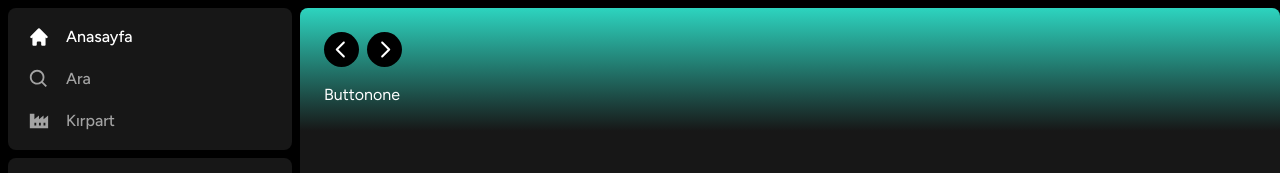
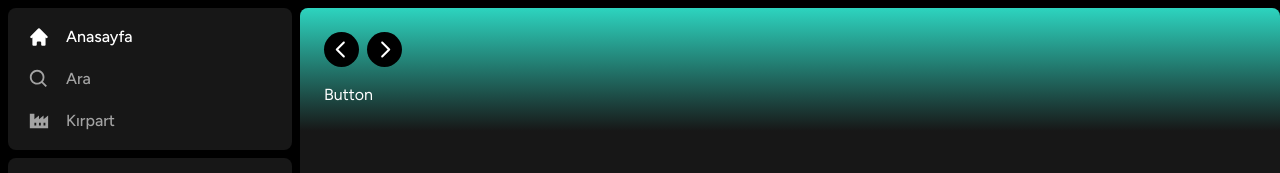
Before and after one commit to webintum/fikirdendegere, a Next.js app: page / in a window 1280 px wide. Shown: the top 173 px of the page. Built offline with nearby package versions, Linux system fonts and the light colour scheme.

Commit message:
İlk coomitim

```diff
--- a/components/Button.tsx
+++ b/components/Button.tsx
@@ -1,7 +1,7 @@
 const Button = () => {
     return (
         <div>
-            Buttonone
+            Button
         </div>
      );
 }
```
